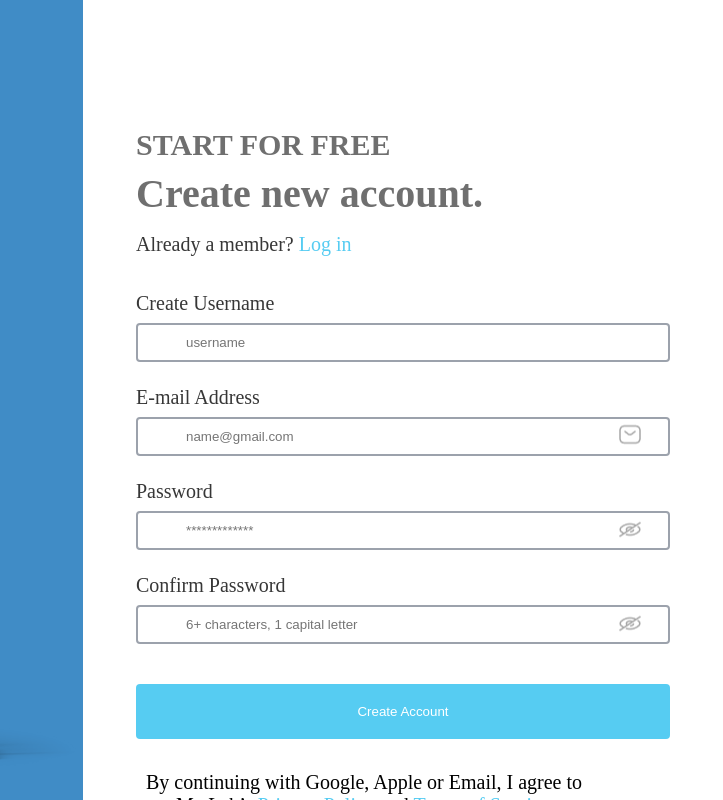
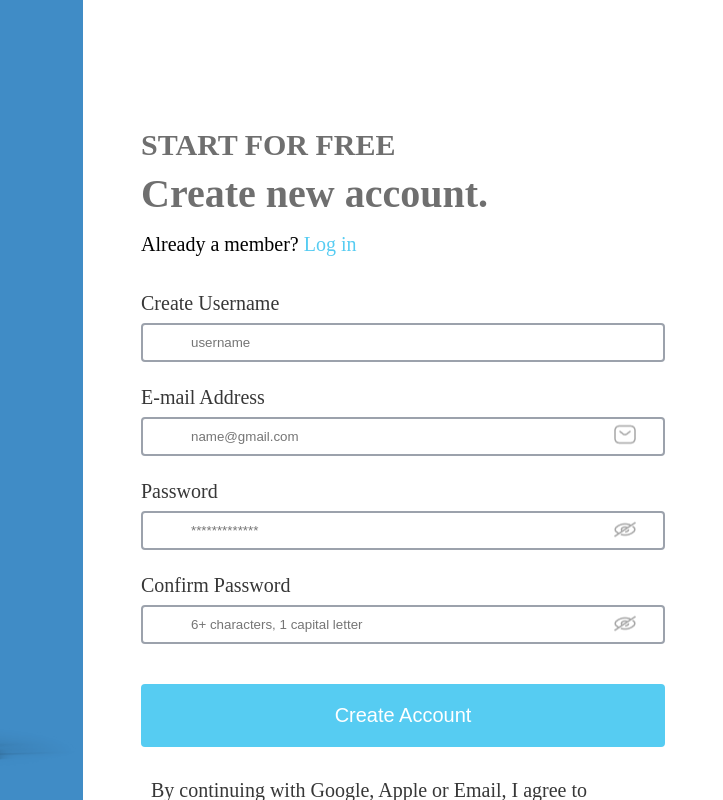
Before and after one commit to Ndibechinonso/metlab, a plain HTML site: page index.html in a window 1280 px wide. Shown: the full height of the page, 557-1280 px from the left. Drawn offline with Linux system fonts and the light colour scheme.

Commit message:
adding signup page

```diff
--- a/index.html
+++ b/index.html
@@ -29,7 +29,7 @@
 
           <form>
             <div class="form_control">
-              <label for="username"> Create Username </label>
+              <label for="username">Create Username</label>
               <input
                 type="text"
                 name="username"
@@ -41,13 +41,18 @@
             <div class="form_control">
               <label for="email">E-mail Address</label>
               <div class="input_div">
-                    <input type="email" name="email" id="email" placeholder="name@gmail.com" />
-<div class="image_div"><img src="images/sms.png" alt="" width="24"/></div>
-                </div>
+                <input
+                type="email"
+                name="email"
+                id="email"
+                placeholder="name@gmail.com"
+              />
+              <div class="icon_div"><img src="images/sms.png" alt="email" width="24"/></div>
               </div>
 
+            </div>
             <div class="form_control">
-                <label for="password"> Password </label>
+              <label for="password">Password</label>
               <div class="input_div">
                 <input
                 type="password"
@@ -55,25 +60,30 @@
                 id="password"
                 placeholder="*************"
               />
-                  <div class="image_div"><img src="images/eye-slash.png" alt="" width="24"/></div>
+              <div class="icon_div"><img src="images/eye-slash.png" alt="password" width="24"/></div>
 
               </div>
 
             </div>
-
             <div class="form_control">
               <label for="confirmpassword">Confirm Password</label>
               <div class="input_div">
-                    <input type="password" name="confirmpassword" id="confirmpassword" placeholder="6+ characters, 1 capital letter" />
-                    <div class="image_div"><img src="images/eye-slash.png" alt="" width="24"/></div>
+                <input
+                type="password"
+                name="confirmpassword"
+                id="confirmpassword"
+                placeholder="6+ characters, 1 capital letter"
+              />
+              <div class="icon_div"><img src="images/eye-slash.png" alt="password" width="24"/></div>
 
               </div>
+
             </div>
-
-            <button>Create Account</button>
+            <button><a href="login.html">Create Account</a></button>
           </form>
-          <p class="terms_condition">
-            By continuing with Google, Apple or Email, I agree to &nbsp; &nbsp; &nbsp; &nbsp; &nbsp; &nbsp; &nbsp; &nbsp; &nbsp; &nbsp; MetLab’s
+          <p class="terms">
+            By continuing with Google, Apple or Email, I agree to &nbsp; &nbsp;
+            &nbsp; &nbsp; &nbsp; &nbsp; &nbsp; &nbsp; &nbsp; &nbsp; MetLab’s
             <a>Privacy Policy</a> and <a>Terms of Service</a>
           </p>
         </div>
--- a/styles.css
+++ b/styles.css
@@ -3,7 +3,9 @@
   margin: 0;
   box-sizing: border-box;
 }
-
+html {
+  font-size: 16px;
+}
 .signup {
   display: grid;
   max-width: 1440px;
@@ -25,36 +27,51 @@
   margin-top: 36px;
   margin-bottom: 100px;
 }
-
 .signup_right_section {
   padding-top: 128px;
-  padding-bottom: 78px;
+  padding-bottom: 4.875rem;
 }
-.signup_right_content {
-  max-width: 534px;
-  margin: auto;
-}
-.signup_right_content h1 {
-  margin-top: 8px;
-  margin-bottom: 16px;
-  color: #6f6f6f;
-  font-size: 40px;
-}
-.signup_right_content h2 {
+.signup_right_section h2,
+.signup_right_section h1 {
   color: #6f6f6f;
 }
-.login_link {
-  color: #373737;
+
+.signup_right_section h1 {
+  font-size: 2.5rem;
+  margin-top: 8px;
+  margin-bottom: 1rem;
 }
-.login_link a {
-  color: #56ccf2;
+.signup_right_content{
+    max-width: 524px;
+    margin: auto;
 }
 .signup_right_content form {
-  margin-top: 36px;
-  margin-bottom: 22px;
   display: flex;
   flex-direction: column;
   gap: 24px;
+  margin-top: 36px;
+  margin-bottom: 22px;
+}
+.signup_right_content form input{
+    padding: 10px 60px 10px 48px;
+    border: 2px solid #9CA2AC;
+border-radius: 4px;
+width: 100%;
+
+}
+.signup_right_content form button {
+  background: #56ccf2;
+  border-radius: 4px;
+  padding-top: 20px;
+  padding-bottom: 20px;
+  font-size: 20px;
+  border: none;
+  outline: none;
+  margin-top: 16px;
+}
+.signup_right_content form button a{
+    color: #FFFFFF;
+text-decoration: none;
 }
 .signup_right_content .form_control {
   display: flex;
@@ -64,36 +81,20 @@
 .signup_right_content .form_control label {
   color: #373737;
 }
-.signup_right_content .form_control input {
-  padding: 10px 60px 10px 48px;
-  border: 2px solid #9ca2ac;
-  border-radius: 4px;
+
+.terms{
+    color: #373737;
+    padding: 10px;
+}
+.terms a, .login_link a{
+    color: #56CCF2;
 }
 .input_div{
     position: relative;
 }
-.input_div input{
-    width: 100%;
-}
-.image_div{
+.icon_div{
     position: absolute;
     right: 40px;
     top: 50%;
     transform: translate(50%, -50%);
 }
-.signup_right_content button{
-    margin-top: 16px;
-    background: #56CCF2;
-border-radius: 4px;
-color: #FFFFFF;
-padding-top: 20px;
-padding-bottom: 20px;
-outline: none;
-border: none;
-}
-.terms_condition{
-    padding: 10px;
-}
-.terms_condition a{
-    color: #56CCF2;
-}
```
Lines whose indentation alone changed are shown as unchanged.
